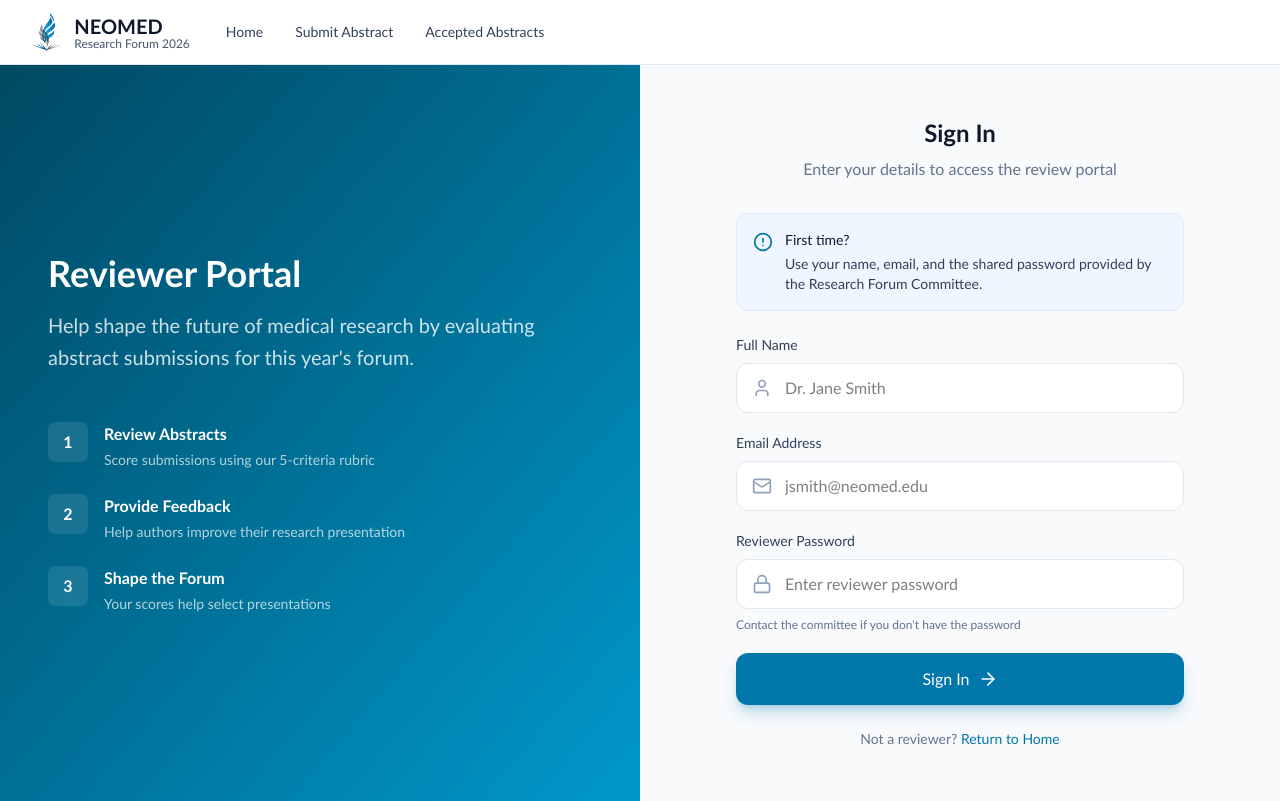
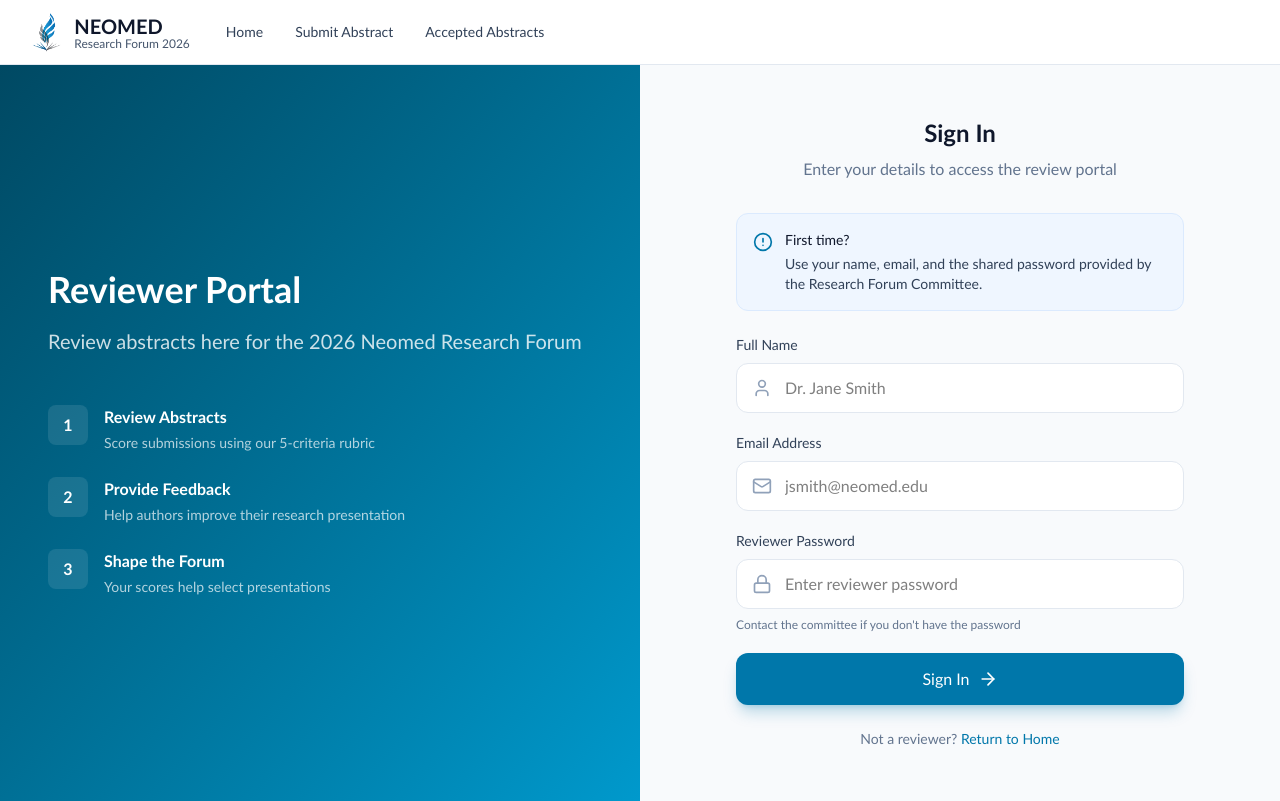
Before and after one commit to iamsaad2/neomed-research-forum, a React (Vite) app: page /review in a window 1280 px wide. Built offline with nearby package versions, Linux system fonts and the light colour scheme.

Commit message:
login text change

```diff
--- a/src/pages/ReviewerLoginPage.jsx
+++ b/src/pages/ReviewerLoginPage.jsx
@@ -55,7 +55,7 @@ export default function ReviewerLoginPage() {
             Reviewer Portal
           </h1>
           <p className="text-xl text-white/80 leading-relaxed mb-12">
-            Help shape the future of medical research by evaluating abstract submissions for this year's forum.
+            Review abstracts here for the 2026 Neomed Research Forum
           </p>
 
           <div className="space-y-6">
```
